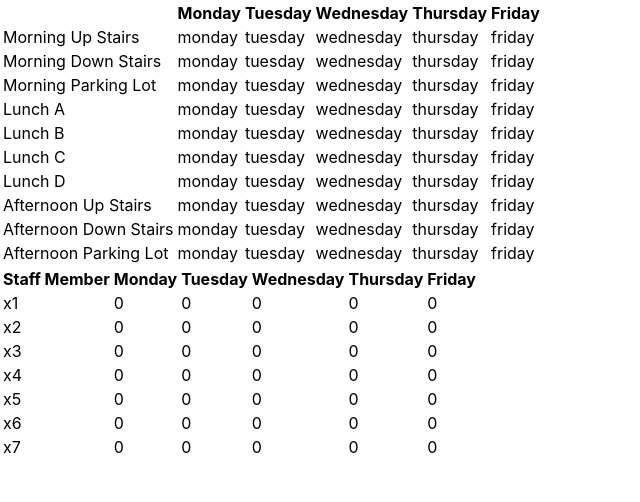
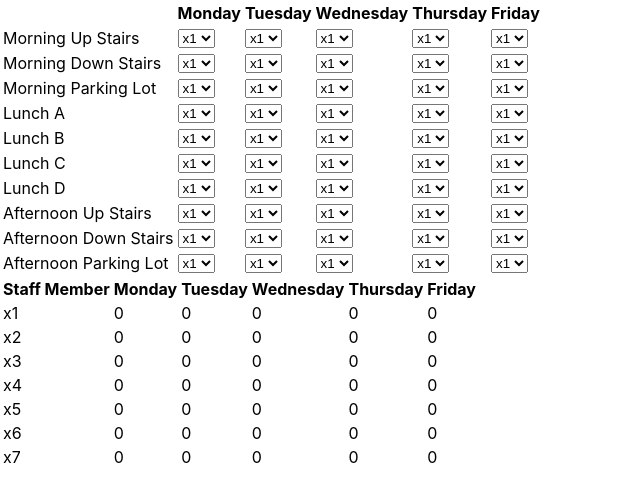
Before and after one commit to Gardezi1/scheduler, a React (Create React App) app: page / in a window 1280 px wide. Shown: the top 502 px of the page, without its empty margins (0-640 px from the left). Built offline with nearby package versions, Linux system fonts and the light colour scheme.

Commit message:
fix schedule component

```diff
--- a/src/components/dropdown/index.js
+++ b/src/components/dropdown/index.js
@@ -2,9 +2,9 @@ import DropdownButton from 'react-bootstrap/DropdownButton'
 
 export default function Dropdown({options, onChange}) {
     return (
-        <select name="cars" id="cars" onChange={onChange}>
+        <select onChange={(e) => onChange(e.target.value)}>
             {options.map(option => (
-                <option value={option.id}>{option.text}</option>
+                <option value={option}>{option}</option>
             ))}
         </select>
     )
--- a/src/components/scheduler/index.js
+++ b/src/components/scheduler/index.js
@@ -16,6 +16,12 @@ const SHIFTS = {
  * @returns
  */
 export default function Scheduler() {
+
+    const onUserSelect = (user, shift, slot) => {
+        debugger
+        console.log("The e is: ", user)
+    }
+
     return (
         <Table responsive>
             <thead>
@@ -29,7 +35,7 @@ export default function Scheduler() {
             <tbody>
                 {
                     Object.keys(SHIFTS).map(shift => SHIFTS[shift].map(slot =>
-                        <SlotRow shift={shift} slot={slot} days={DAYS} onClick={() => alert('clicked')} />
+                        <SlotRow shift={shift} slot={slot} days={DAYS} onClick={(user) => onUserSelect(user, shift, slot)} />
                     ))
                 }
             </tbody>
--- a/src/components/scheduler/slot-row.js
+++ b/src/components/scheduler/slot-row.js
@@ -1,4 +1,7 @@
+import { useSelector } from 'react-redux';
+
 import { capitalizeEachWordInString } from '../../utils/string'
+import Dropdown from '../dropdown';
 
 /**
  * Component responsible for showing each slot row
@@ -9,6 +12,10 @@ import { capitalizeEachWordInString } from '../../utils/string'
  * @returns
  */
 export default function SlotRow ({shift, slot, days, onClick}) {
+
+    const users =  useSelector(state => state.users);
+    const staffMembers = Object.keys(users);
+
     return (
         <tr>
             <td>
@@ -17,7 +24,9 @@ export default function SlotRow ({shift, slot, days, onClick}) {
                 }
             </td>
             {days.map(day => (
-                <td onClick={onClick}>{day}</td>
+                <td>
+                    <Dropdown options={staffMembers} onChange={onClick}/>
+                </td>
             ))}
         </tr>
     )
```
